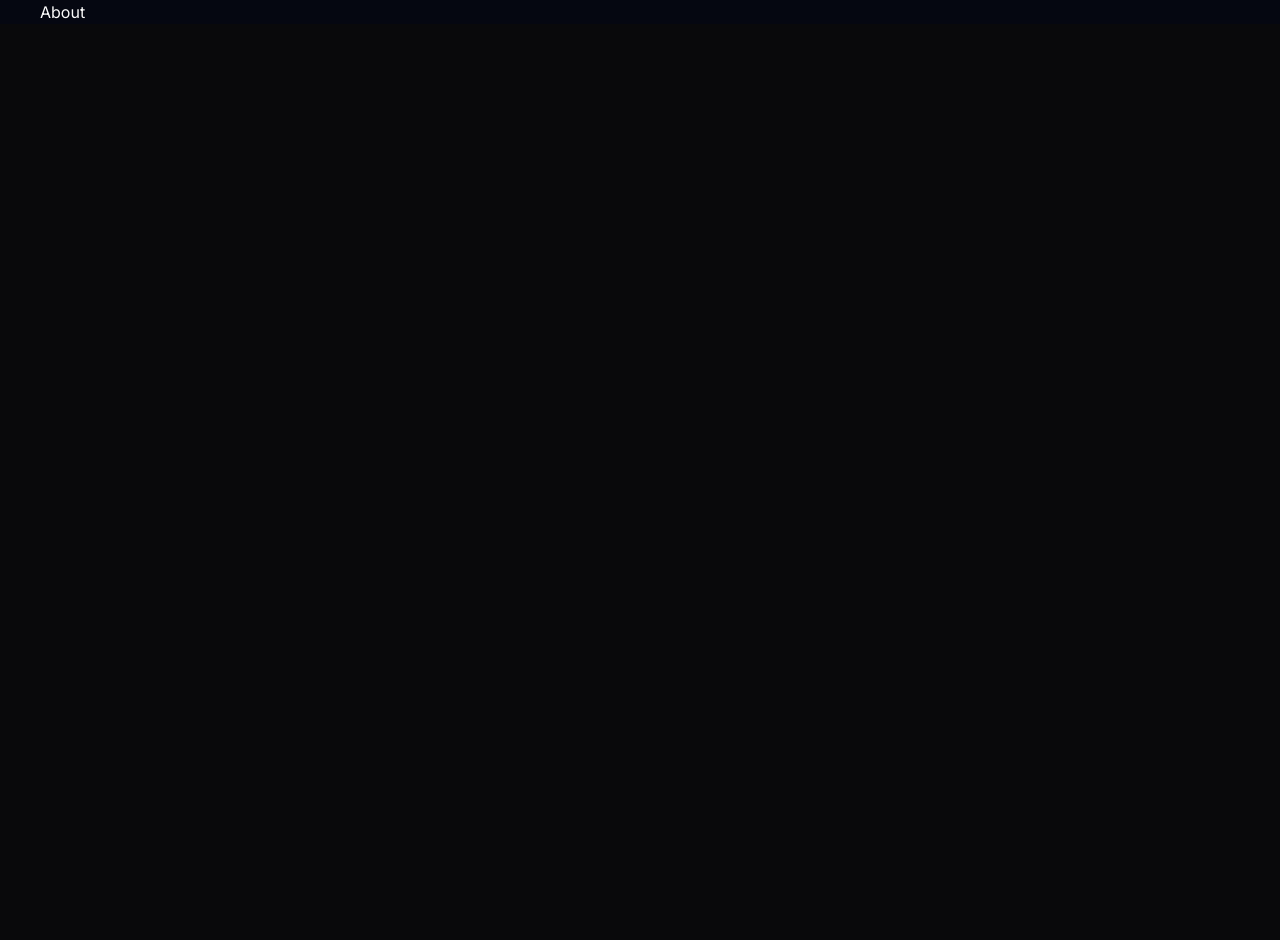
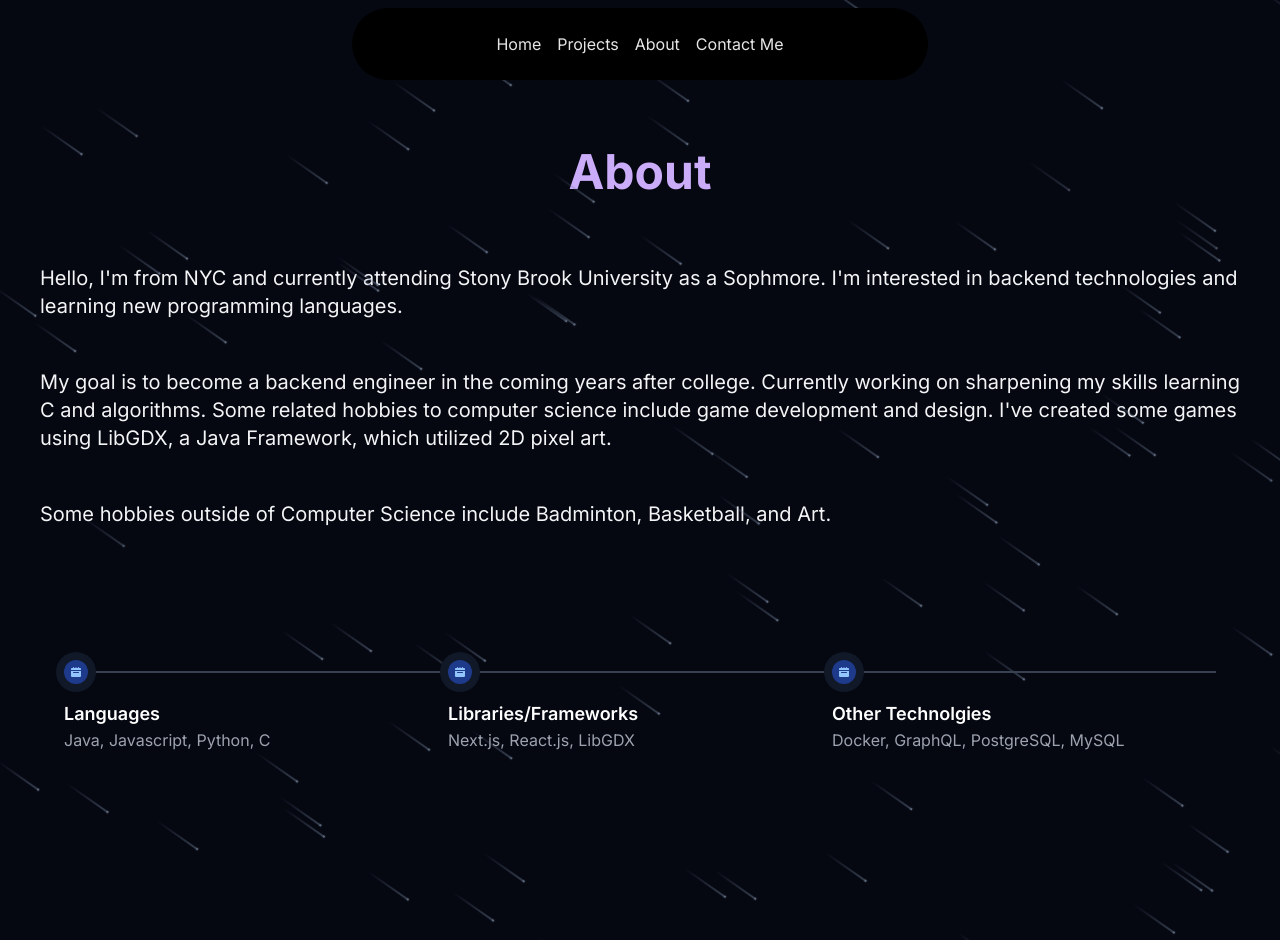
Before and after one commit to RLinV1/raymondportfolio, a Next.js app: page /about in a window 1280 px wide. Shown: the top 940 px of the page. Before the commit the page ends 800 px from the top, so only its background shows below. Built offline with nearby package versions, Linux system fonts and the light colour scheme.

Commit message:
added new about page and revised some text

```diff
--- /dev/null
+++ b/app/about/AboutPage.tsx
@@ -0,0 +1,43 @@
+import { Meteors } from '@/components/ui/Meteors'
+import { TimeLine } from '@/components/ui/TimeLine'
+import { timeLine } from '@/data'
+import React from 'react'
+
+const AboutPage = () => {
+  return (
+    <div className='py-20 relative z-0'>
+      <h1 className='heading pt-10'>
+      <div className='flex justify-center items-center text-purple my-7 font-bold'>
+          About
+        </div>
+      </h1>
+        <div className='flex justify-between flex-col items-start text-xl py-10 gap-9 '>
+          <p className='mb-3 text-gray-100'>
+            Hello, I'm from NYC and currently attending Stony Brook University as a Sophmore.
+            I'm interested in backend technologies and learning new programming languages.
+          </p>
+          <p className='mb-3 text-gray-100'>
+            My goal is to become a backend engineer in the coming years after college. Currently
+            working on sharpening my skills learning C and algorithms. Some related hobbies to
+            computer science include game development and design. I've created some games using
+            LibGDX, a Java Framework, which utilized 2D pixel art.
+          </p>
+          <p className='mb-3 text-gray-100'>
+            Some hobbies outside of Computer Science include Badminton, Basketball, and Art.
+          </p>
+        </div>
+        <Meteors number={200} />
+
+        <div className='items-center sm:flex py-20 w-full justify-center'>
+          {timeLine.map(({ title, desc }) => (
+            <TimeLine title={title} desc={desc} key={title} />
+          ))}
+        </div>
+
+
+
+    </div>
+  )
+}
+
+export default AboutPage
--- a/app/about/page.tsx
+++ b/app/about/page.tsx
@@ -1,3 +1,7 @@
+import { Footer } from "@/components/Footer";
+import { NavbarDemo } from "@/components/ui/NavbarMenu";
+import AboutPage from "./AboutPage";
+
 export default function About() {
     return (
       <main
@@ -5,7 +9,9 @@ export default function About() {
       overflow-hidden mx-auto sm:px-10 px-5"
       >
         <div className="max-w-7xl w-full" id="about">
-            About
+            <NavbarDemo />
+            <AboutPage />
+            <Footer />
         </div>
       </main>
     );
--- a/app/projects/RecentProjects.tsx
+++ b/app/projects/RecentProjects.tsx
@@ -32,7 +32,7 @@ const RecentProjects = () => {
       <div className='flex flex-wrap items-center justify-center p-4
       mt-10 gap-16 lg:gap-x-32
       '>
-        {projects.map(({id, title, des, img, iconLists, link}) => (
+        {projects.map(({id, title, des, img, iconLists, link, date}) => (
 
           <div key={id} className='lg:min-h-[32.5rem] h-[25rem] flex items-center justify-center sm:w-96 w-[80vw]'>
             <PinContainer title={title} href={link}>
@@ -48,6 +48,9 @@ const RecentProjects = () => {
 
               <p className='lg:text-xl lg:font-normal font-light text-sm line-clamp-2'>
                 {des}
+              </p>
+              <p className='lg:text-xl lg:font-bold font-light text-sm line-clamp-1 mt-1' >
+                {date}
               </p>
 
               <div className='flex items-center justify-between mt-7 mb-3'>
--- a/components/Footer.tsx
+++ b/components/Footer.tsx
@@ -3,11 +3,9 @@ import React from 'react'
 
 export const Footer = () => {
   return (
-    <footer className='w-full pt-20 pb-5' id="contact">
-        <div className='w-full absolute left-0 bottom-1/4 min-h-10 max-h-20 md:w-0'>
-            <img src="/footer-grid.svg"
-            alt='grid'
-            className='w-full h-full opacity-50' />
+    <footer className='w-full pb-3 pt-14' id="contact">
+        <div className='w-full absolute left-0 bottom-1/4 min-h-10 max-h-20'>
+
         </div>
         <div className='flex justify-center items-center z-50'>
             <h1 className='heading lg:max-w-[45vw] text-purple z-50'>
--- a/components/Hero.tsx
+++ b/components/Hero.tsx
@@ -24,11 +24,11 @@ function Hero() {
                 </h2>
                 <TextGenerateEffect
                     className='text-center text-[40px] md:text-5xl lg:text-6xl'
-                    words=' Hi, I&apos;m Raymond, a Computer Science Major at Stony Brook University.'
+                    words=' Hi, I&apos;m Raymond, an aspiring backend developer.'
                     />
 
                 <p className='text-center md:tracking-normal mb-4 text-sm md:text-lg'>
-                    Aspiring Backend Developer
+                    Interested in new technologies
                 </p>
                 <Link href="/projects" className='md:mt-10'>
                     <MagicButton
--- /dev/null
+++ b/components/ui/Meteors.tsx
@@ -0,0 +1,33 @@
+import { cn } from "@/utils/cn";
+import clsx from "clsx";
+import React from "react";
+
+export const Meteors = ({
+  number,
+  className,
+}: {
+  number?: number;
+  className?: string;
+}) => {
+  const meteors = new Array(number || 20).fill(true);
+  return (
+    <>
+      {meteors.map((el, idx) => (
+        <span
+          key={"meteor" + idx}
+          className={cn(
+            "animate-meteor-effect absolute top-1/2 left-1/2 h-0.5 w-0.5 rounded-[9999px] bg-slate-500 shadow-[0_0_0_1px_#ffffff10] rotate-[215deg]",
+            "before:content-[''] before:absolute before:top-1/2 before:transform before:-translate-y-[50%] before:w-[50px] before:h-[1px] before:bg-gradient-to-r before:from-[#64748b] before:to-transparent",
+            className
+          )}
+          style={{
+            top: Math.floor(Math.random() * (700 - -450) + -100) + "px",
+            left: Math.floor(Math.random() * (2000 - -400) + -400) + "px",
+            animationDelay: Math.random() * (0.6 - 0.2) + 0.2 + "s",
+            animationDuration: Math.floor(Math.random() * (20 - 2) + 2) + "s",
+          }}
+        ></span>
+      ))}
+    </>
+  );
+};
--- a/components/ui/NavbarMenu.tsx
+++ b/components/ui/NavbarMenu.tsx
@@ -20,8 +20,8 @@ function Navbar({ className }: { className?: string }) {
       <Menu setActive={setActive}>
             <HoveredLink href="/">Home</HoveredLink>
             <HoveredLink href="/projects">Projects</HoveredLink>
+            <HoveredLink href="/about">About</HoveredLink>
             <HoveredLink href="#contact">Contact Me</HoveredLink>
-            {/* <HoveredLink href="/">Coming Soon</HoveredLink> */}
       </Menu>
     </div>
   );
--- /dev/null
+++ b/components/ui/TimeLine.tsx
@@ -0,0 +1,32 @@
+import React from "react";
+
+
+// had to remove the ol for it work
+export const TimeLine = ({title, desc, otherClassName} : {title: string; desc: string;otherClassName?: string}) => {
+    return (
+        <div>
+            <div className="relative mb-6 sm:mb-0 w-96">
+                <div className="flex items-center">
+                    <div className="z-10 flex items-center justify-center w-6 h-6 bg-blue-100 rounded-full ring-0 ring-white dark:bg-blue-900 sm:ring-8 dark:ring-gray-900 shrink-0">
+                        <svg className="w-2.5 h-2.5 text-blue-800 dark:text-blue-300" aria-hidden="true" xmlns="http://www.w3.org/2000/svg" fill="currentColor" viewBox="0 0 20 20">
+                            <path d="M20 4a2 2 0 0 0-2-2h-2V1a1 1 0 0 0-2 0v1h-3V1a1 1 0 0 0-2 0v1H6V1a1 1 0 0 0-2 0v1H2a2 2 0 0 0-2 2v2h20V4ZM0 18a2 2 0 0 0 2 2h16a2 2 0 0 0 2-2V8H0v10Zm5-8h10a1 1 0 0 1 0 2H5a1 1 0 0 1 0-2Z"/>
+                        </svg>
+                    </div>
+                    <div className="hidden sm:flex w-full bg-gray-200 h-0.5 dark:bg-gray-700"></div>
+                </div>
+                <div className="mt-4 sm:pe-8">
+                    <h3 className="text-lg font-semibold text-gray-900 dark:text-white">
+                        {title}
+                    </h3>
+                    <p className="text-base font-normal text-gray-500 dark:text-gray-400">
+                        {desc}
+                    </p>
+                </div>
+            </div>
+
+
+
+        </div>
+
+    );
+};
--- a/data/index.ts
+++ b/data/index.ts
@@ -9,7 +9,7 @@ export const navItems = [
 
     {
       id: 1,
-      title: "Technologies Learned",
+      title: "Technologies Used",
       description: "Passion for new technologies",
       className: "lg:col-span-3 md:col-span-6 md:row-span-4 lg:min-h-[60vh]",
       imgClassName: "",
@@ -58,33 +58,44 @@ export const navItems = [
       img: "/portfolio.png",
       iconLists: ["/next.svg", "/tail.svg", "/ts.svg", "/three.svg", "/fm.svg"],
       link: "https://github.com/ZaRamen/Portfolio",
+      date: 2024
     },
     {
       id: 2,
+      title: "Pokemon Guessing Game",
+      des: "Designed a simple Javascript guessing game that utilizes the PokeAPI",
+      img: "/poke.png",
+      iconLists: ["/html.svg", "/css.svg", "/js.svg"],
+      link: "https://github.com/ZaRamen/JS-Project-7",
+      date: 2023
+    },
+    {
+      id: 3,
       title: "Survive the Infected",
       des: "A endless bullet hell game inspired by the game Boxhead",
       img: "/infected.png",
       iconLists: ["/java.svg", "/libgdx.svg"],
       link: "https://github.com/ZaRamen/Survive-the-Infected",
+      date: 2022
     },
     {
-      id: 3,
+      id: 4,
       title: "World's Hardest Game Clone",
       des: "Is a clone of the popular flash game World's Hardest Game. ",
       img: "/hardestGame.png",
       iconLists: ["/java.svg"],
       link: "https://github.com/ZaRamen/World-Hardest-Game-Clone",
-    },
-    {
-      id: 4,
-      title: "Pokemon Guessing Game",
-      des: "Designed a simple Javascript guessing game that utilizes the PokeAPI",
-      img: "/poke.png",
-      iconLists: ["/html.svg", "/css.svg", "/js.svg"],
-      link: "https://github.com/ZaRamen/JS-Project-7",
+      date: 2021
     },
   ];
 
+  export const timeLine = [
+    { title: "Languages", desc: "Java, Javascript, Python, C" },
+    { title: "Libraries/Frameworks", desc: "Next.js, React.js, LibGDX" },
+    { title: "Other Technolgies", desc: "Docker, GraphQL, PostgreSQL, MySQL" },
+
+    // Other timeline items
+  ];
   export const socialMedia = [
     {
       id: 1,
--- a/tailwind.config.ts
+++ b/tailwind.config.ts
@@ -161,6 +161,19 @@ const config = {
           "scroll var(--animation-duration, 40s) var(--animation-direction, forwards) linear infinite",
       },
     },
+    animation: {
+      "meteor-effect": "meteor 5s linear infinite",
+    },
+    keyframes: {
+      meteor: {
+        "0%": { transform: "rotate(215deg) translateX(0)", opacity: "1" },
+        "70%": { opacity: "1" },
+        "100%": {
+          transform: "rotate(215deg) translateX(-500px)",
+          opacity: "0",
+        },
+      },
+    },
   },
   plugins: [
     addVariablesForColors,
```
